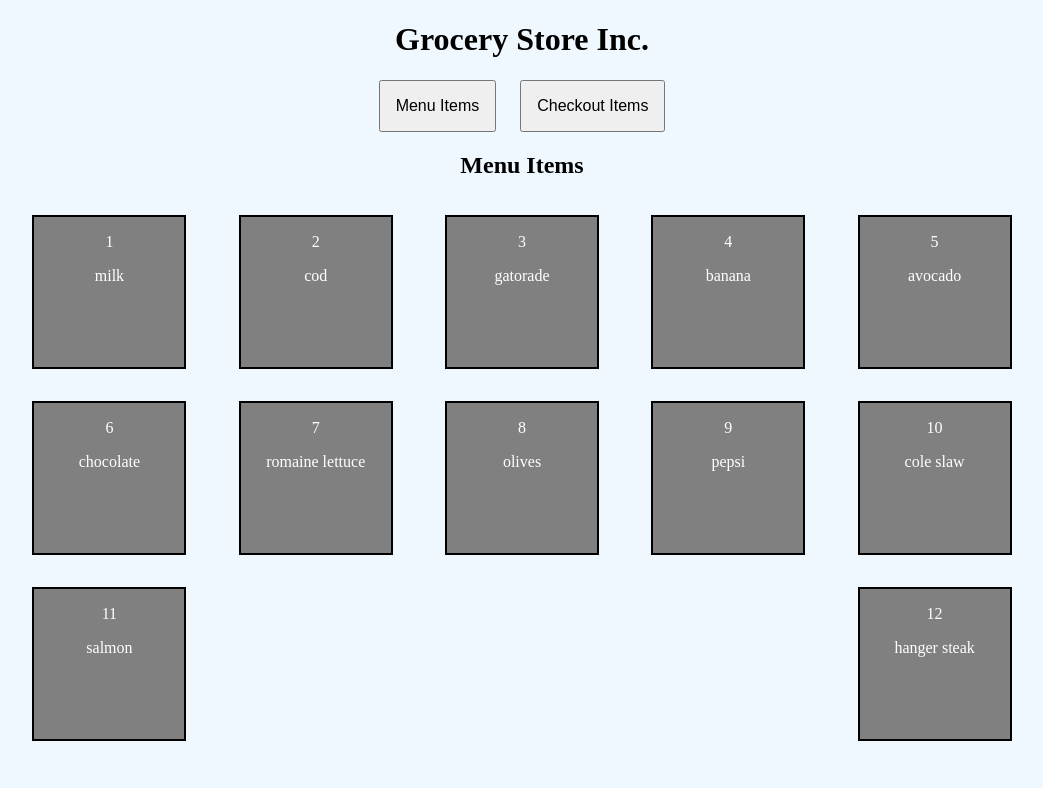
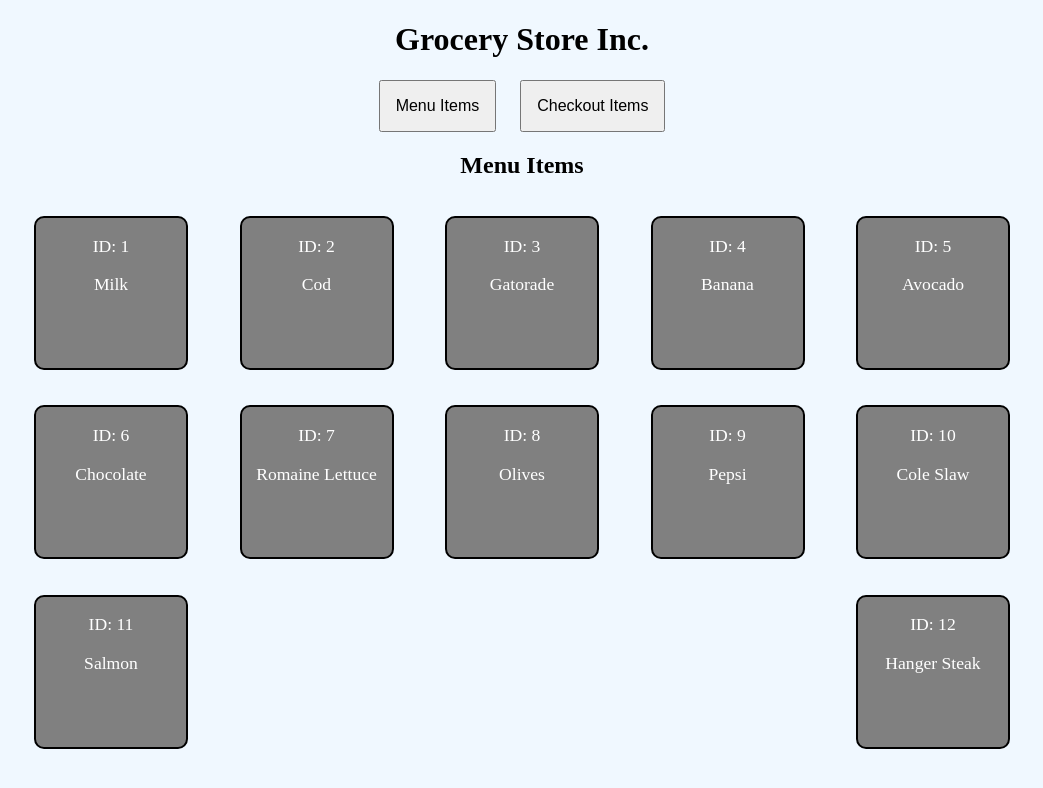
Before and after one commit to amitzed/angular-grocery-app, an Angular app: page /menu in a window 1280 px wide. Shown: the top 788 px of the page, without its empty margins (118-1161 px from the left). Built offline with nearby package versions, Linux system fonts and the light colour scheme.

Commit message:
Selected menu items highlight on select

```diff
--- a/src/app/grocery-menu/grocery-menu.component.html
+++ b/src/app/grocery-menu/grocery-menu.component.html
@@ -1,8 +1,12 @@
 <h2>Menu Items</h2>
 <div class="items-container">
-  <div *ngFor="let item of menuItems">
+  <div
+    *ngFor="let item of menuItems"
+    (click)="onSelectItem(item)"
+    [class.itemSelected]="item === selectedItem"
+  >
     <div class="items-container_item-wrapper"> <!-- Need to background color box with {{item.color}}-->
-      <p>{{item.id}}</p>
+      <p>ID: {{item.id}}</p>
       <p>{{item.name}}</p>
     </div>
   </div>
--- a/src/app/grocery-menu/grocery-menu.component.scss
+++ b/src/app/grocery-menu/grocery-menu.component.scss
@@ -2,17 +2,23 @@
   display: flex;
   flex-wrap: wrap;
   justify-content: space-between;
-  // width: 80%;
-  // margin: auto;
   text-align: center;
+
+  .itemSelected {
+    background: slateblue;
+    border-radius: 10px;
+  }
 
   &_item-wrapper {
     background: grey;
     color: #fff;
+    font-size: 1.1em;
+    text-transform: capitalize;
     height: 150px;
     width: 150px;
     border: 2px solid black;
     margin: 1em;
+    border-radius: 10px;
     cursor: pointer;
     transition: all 0.3s linear;
 
--- a/src/app/grocery-menu/grocery-menu.component.ts
+++ b/src/app/grocery-menu/grocery-menu.component.ts
@@ -10,6 +10,7 @@ import { MenuService } from '../menu.service';
 })
 export class GroceryMenuComponent implements OnInit {
   menuItems: IMenu[] = [];
+  selectedItem?: IMenu;
 
   constructor(
     private menuService: MenuService
@@ -24,4 +25,8 @@ export class GroceryMenuComponent implements OnInit {
         .subscribe(menu => this.menuItems = menu)
   }
 
+  public onSelectItem(item: IMenu): void {
+    this.selectedItem = item;
+  }
+
 }
```
